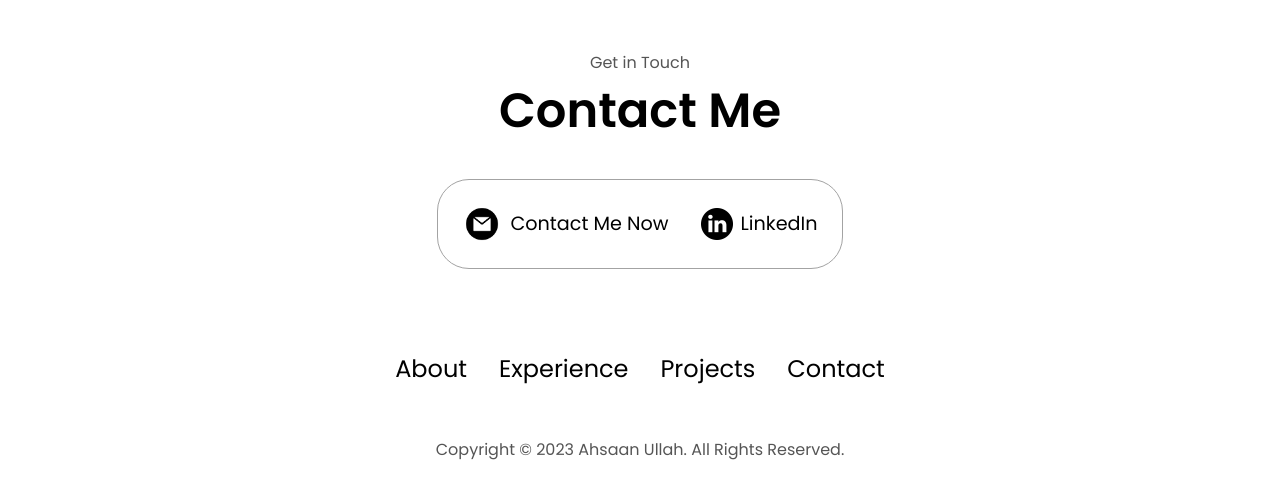
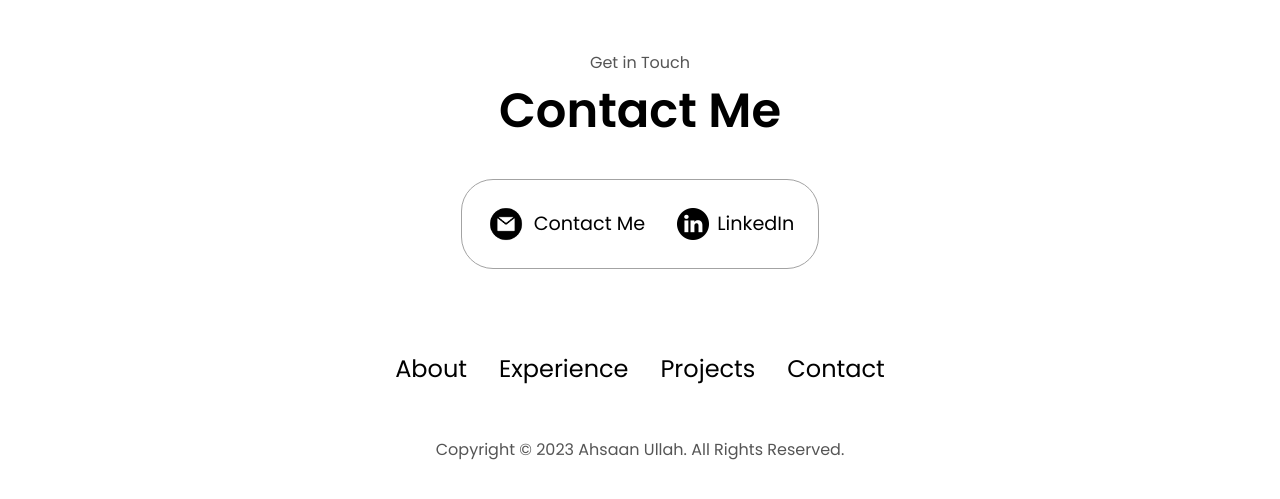
Before and after one commit to ahsaanullah0088/HeadStarterAssignment1, a plain HTML site: page index.html in a window 1280 px wide. Shown: the part 3974-4473 px from the top of the page. Drawn offline with Linux system fonts and the light colour scheme.

Commit message:
small change of contact page

```diff
--- a/index.html
+++ b/index.html
@@ -348,7 +348,7 @@
             alt="Email icon"
             class="icon contact-icon email-icon"
           />
-          <p><a href="mailto:ahsaanu70@gmail.com">Contact Me Now</a></p>
+          <p><a href="mailto:ahsaanu70@gmail.com">Contact Me</a></p>
         </div>
         <div class="contact-info-container">
           <img
```
